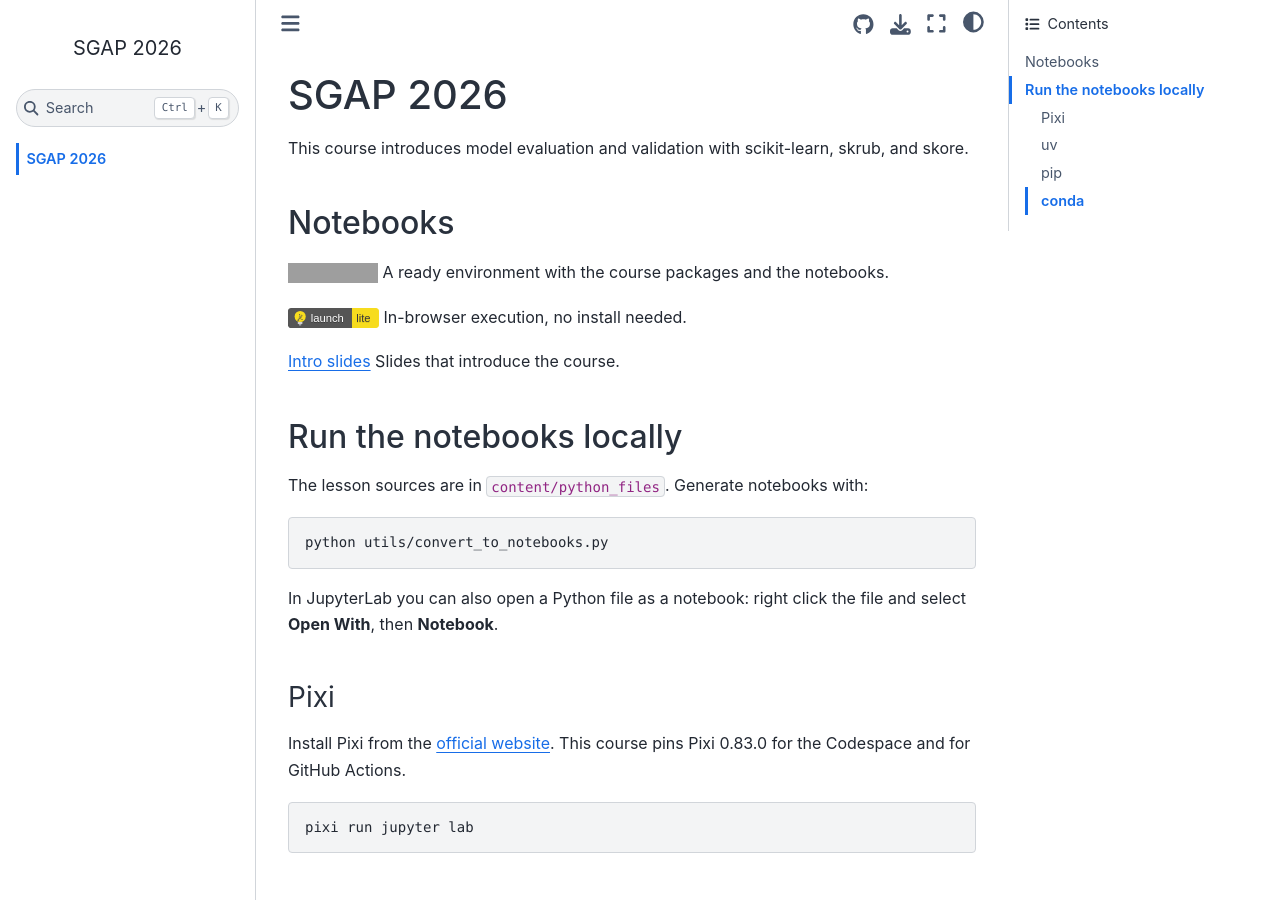
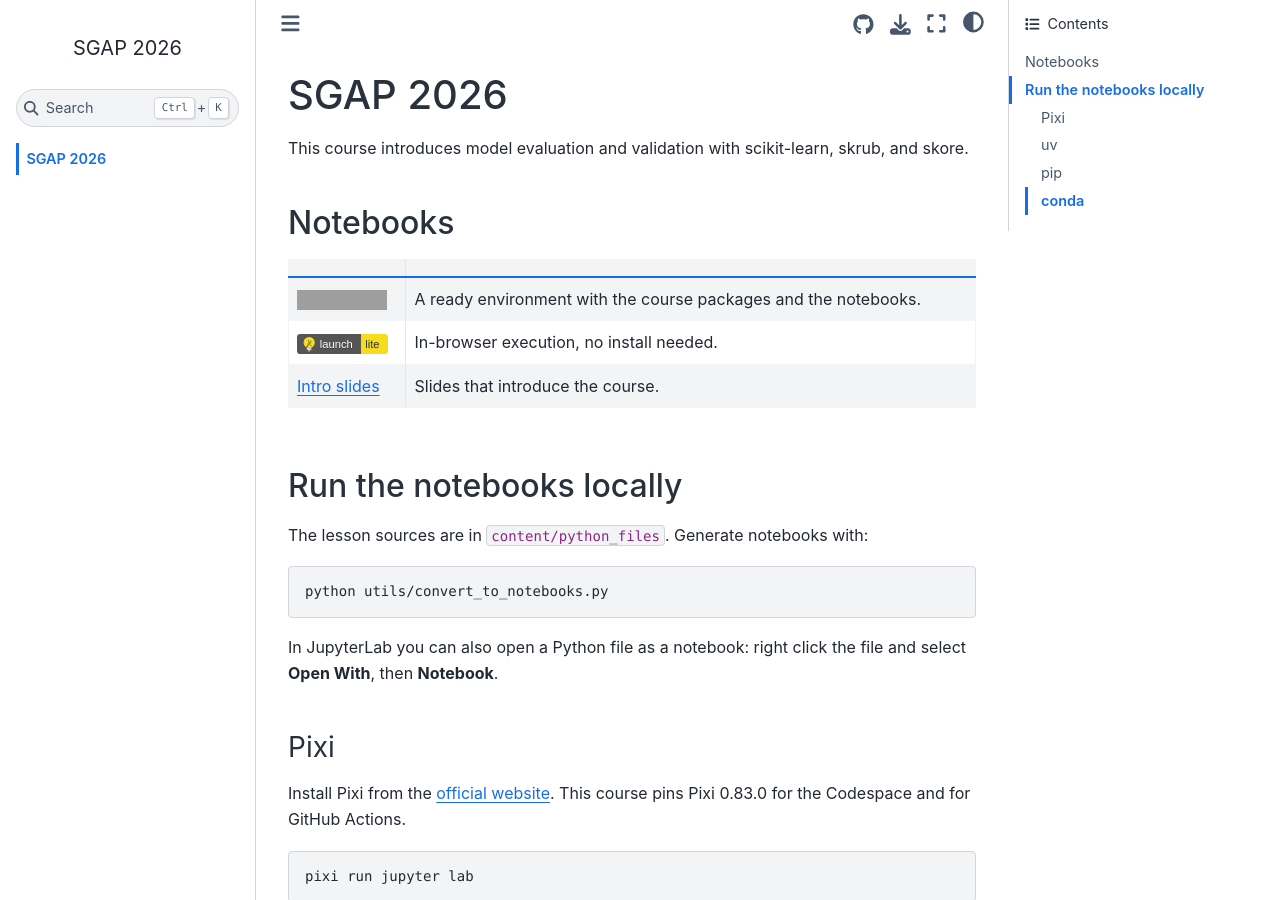
Before and after one commit to glemaitre/sgap-2026, a Jupyter Book: the page built from book/intro.md, in a window 1280 px wide and 900 px high. Built offline with Jupyter Book 1.0.4 settings and Sphinx 7.4.7 and the Sphinx Book theme 1.1.4, drawn with Linux system fonts in a browser that asks for light colours; pages that are not in the unit, such as notebooks, are missing from menus; grey boxes are pictures that could not be loaded.

Commit message:
Put the course badges and descriptions in a table.
Co-authored-by: Cursor <cursoragent@cursor.com>

````diff
--- a/book/intro.md
+++ b/book/intro.md
@@ -4,11 +4,11 @@ This course introduces model evaluation and validation with scikit-learn, skrub,
 
 ## Notebooks
 
-[![Open in GitHub Codespaces](https://github.com/codespaces/badge.svg)](https://codespaces.new/glemaitre/sgap-2026?quickstart=1) A ready environment with the course packages and the notebooks.
-
-[![Launch JupyterLite](/images/jupyterlite_badge.svg)](https://glemaitre.github.io/sgap-2026/jupyterlite/lab) In-browser execution, no install needed.
-
-<a href="slides-intro.pdf">Intro slides</a> Slides that introduce the course.
+| | |
+| --- | --- |
+| [![Open in GitHub Codespaces](https://github.com/codespaces/badge.svg)](https://codespaces.new/glemaitre/sgap-2026?quickstart=1) | A ready environment with the course packages and the notebooks. |
+| [![Launch JupyterLite](/images/jupyterlite_badge.svg)](https://glemaitre.github.io/sgap-2026/jupyterlite/lab) | In-browser execution, no install needed. |
+| <a href="slides-intro.pdf">Intro slides</a> | Slides that introduce the course. |
 
 ```{tableofcontents}
 ```
````
Also changed, not shown: README.md (+6 -7 lines).
